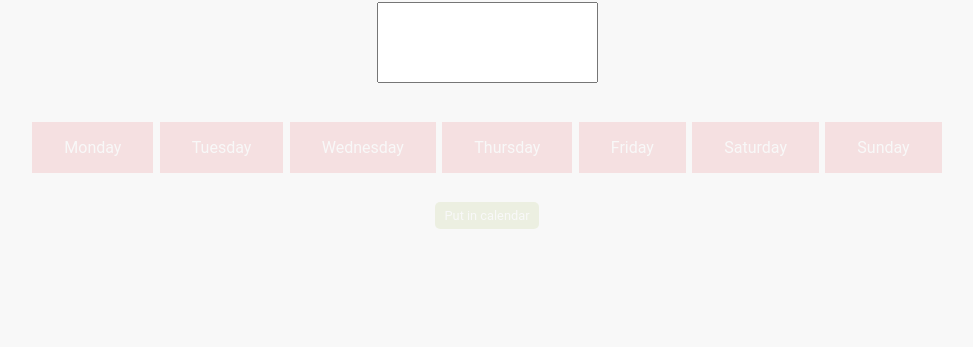
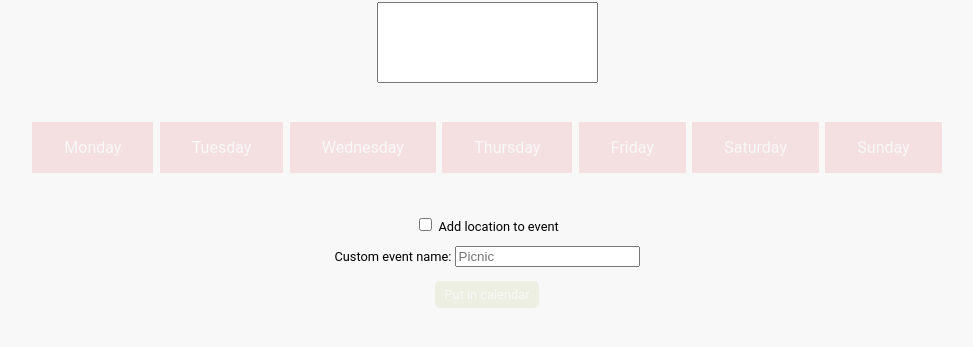
Before and after one commit to robbakel/picnic-schedule-parser, a plain HTML site: page index.html in a window 1280 px wide. Shown: the part 79-426 px from the top of the page, without its empty margins (153-1126 px from the left). Drawn offline with Linux system fonts and the light colour scheme.

Commit message:
add options

```diff
--- a/app.js
+++ b/app.js
@@ -11,6 +11,8 @@ Zo 02-8:  Dag 7:00 - 16:00
 const textArea = document.querySelector('textarea');
 const button = document.querySelector('button');
 const calendarButton = document.querySelector('#download a');
+const locationCheckbox = document.querySelector('input[type="checkbox"]#location');
+const customEventName = document.querySelector('input[type="text"]#event-name');
 
 let scheduleArray = [];
 let workDays = [];
@@ -91,6 +93,16 @@ function downloadICS(filename, text) {
 }
 
 calendarButton.addEventListener('click', () => {
+
+    //OPTIONS
+    if(locationCheckbox.checked == true) {
+        icsContent = icsContent.replace(/\n(END:VEVENT)/g, "\nLOCATION:Picnic\\, Achtseweg Noord 30-36\\, 5651 GG Eindhoven\\, Netherlands\nEND:VEVENT");
+    }
+
+    if(customEventName.value !== "") {
+        icsContent = icsContent.replace(/(SUMMARY:Picnic)/g, "SUMMARY:" + customEventName.value);
+    }
+
     downloadICS("picnic.ics",icsContent);
 });
 
--- a/index.html
+++ b/index.html
@@ -25,6 +25,17 @@
             <div class="calendar-day" id="zo">Sunday</div>
         </div>
 
+        <div id="options">
+
+            <div>
+                <input type="checkbox" name="location" id="location">
+                <label for="location">Add location to event</label>
+            <div>
+            <div>
+                <label for="event-name">Custom event name: </label>
+                <input type="text" name="event-name" id="event-name" placeholder="Picnic">
+            </div>
+        </div>
         <div id="download">
             <a id="btn-calendar" href="#">Put in calendar</a>
         </div>
--- a/styles.css
+++ b/styles.css
@@ -32,8 +32,17 @@ textarea {
     opacity: 1 !important;
 }
 
+#options {
+    font-size: .8rem;
+}
+
+#options div {
+    padding: .5em;
+}
+
 #download {
     font-size: .8rem;
+    padding: 1rem;
 }
 
 #download a {
```
Also changed, not shown: 1 other file.
